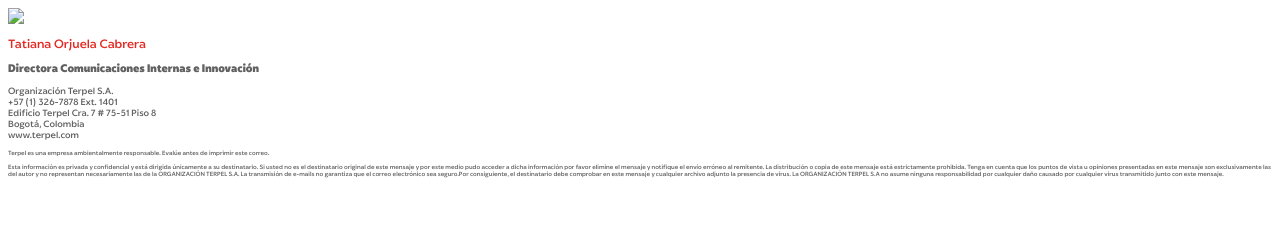
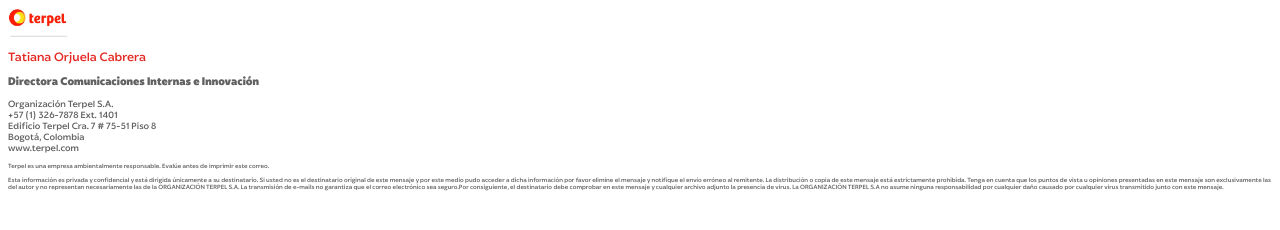
Before and after one commit to oojeda918/Oojeda, a plain HTML site: page index.html in a window 1280 px wide. Drawn offline with Linux system fonts and the light colour scheme; files whose address does not match are found by name.

Commit message:
Update index.html

```diff
--- a/index.html
+++ b/index.html
@@ -7,7 +7,7 @@
 </head>
 <body>
 
-	<img src="img/Logo.jpg" width="60px;">
+	<img src="Logo.jpg" width="60px;">
 
 
 	<h1 class="text">Tatiana Orjuela Cabrera</h1>
```
